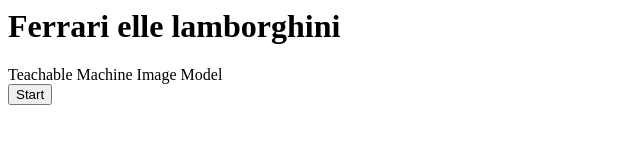
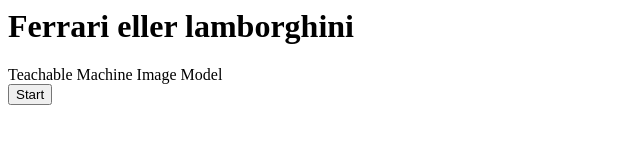
Before and after one commit to marcussorvik/machinelearning, a plain HTML site: page index.html in a window 1280 px wide. Shown: the whole page, without its empty margins (0-640 px from the left). Drawn offline with Linux system fonts and the light colour scheme.

Commit message:
Add files via upload

```diff
--- a/index.html
+++ b/index.html
@@ -1,4 +1,4 @@
-<h1>Ferrari elle lamborghini</h1>
+<h1>Ferrari eller lamborghini</h1>
 <div>Teachable Machine Image Model</div>
 <button type="button" onclick="init()">Start</button>
 <div id="webcam-container"></div>
```
